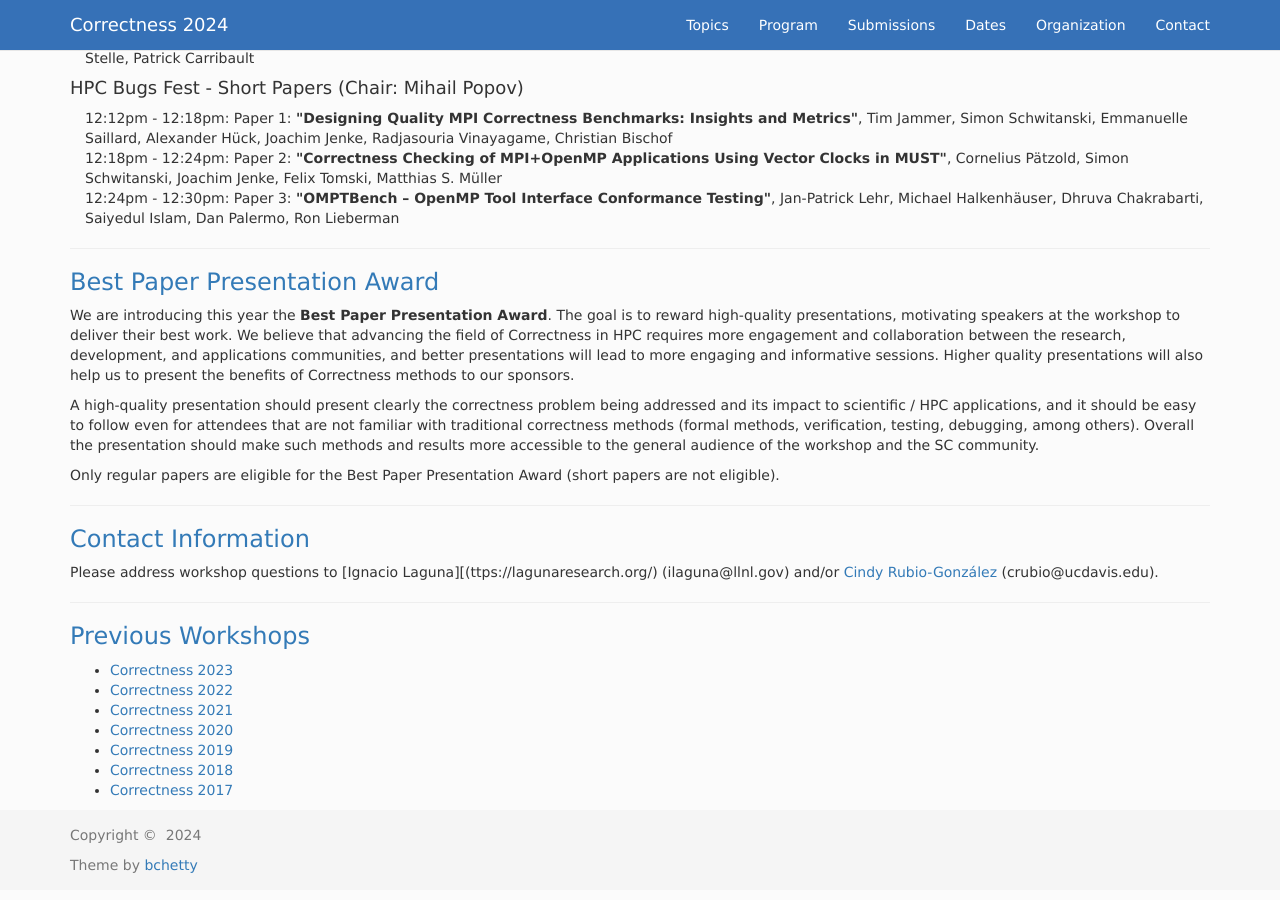
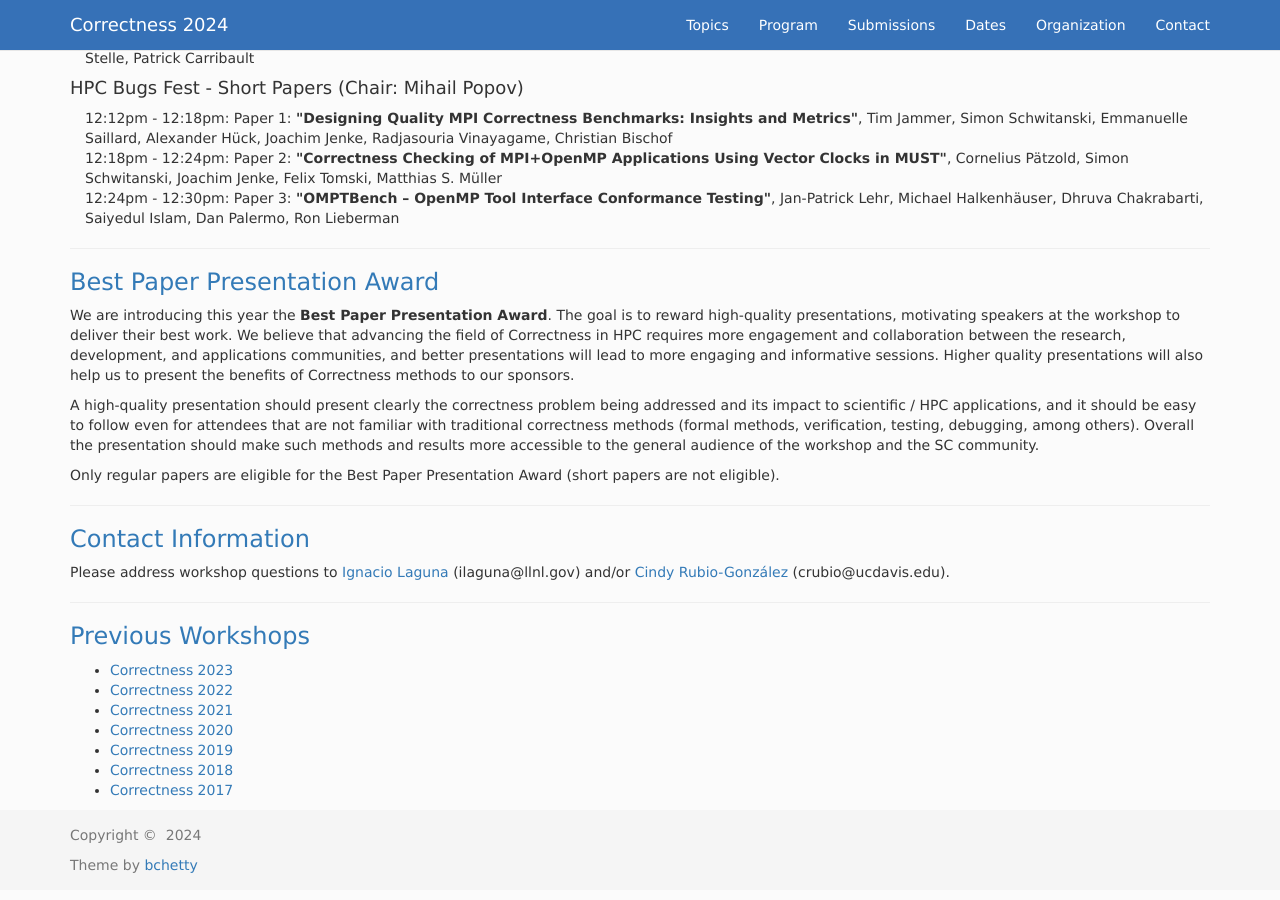
Before and after one commit to correctness-workshop/2024, a Jekyll site: the page built from index.md, in a window 1280 px wide and 900 px high, scrolled down 3695 px. Built offline with Jekyll 4.4.1, drawn with Linux system fonts in a browser that asks for light colours; nearby versions of some CDN libraries; the list of posts is cut into pages by our own code; part of the change alters nothing that is shown.

Commit message:
Update index.md
Fixed issues

```diff
--- a/index.md
+++ b/index.md
@@ -221,7 +221,7 @@ Only regular papers are eligible for the Best Paper Presentation Award (short pa
 
 ---
 ###  <a class="anchor" name="contact">Contact Information</a>
-Please address workshop questions to [Ignacio Laguna][(ttps://lagunaresearch.org/) (ilaguna@llnl.gov) and/or [Cindy Rubio-González](https://web.cs.ucdavis.edu/~rubio/) (crubio@ucdavis.edu).
+Please address workshop questions to [Ignacio Laguna](ttps://lagunaresearch.org/) (ilaguna@llnl.gov) and/or [Cindy Rubio-González](https://web.cs.ucdavis.edu/~rubio/) (crubio@ucdavis.edu).
 
 ---
 ### <a class="anchor" name="previous">Previous Workshops</a>
```
